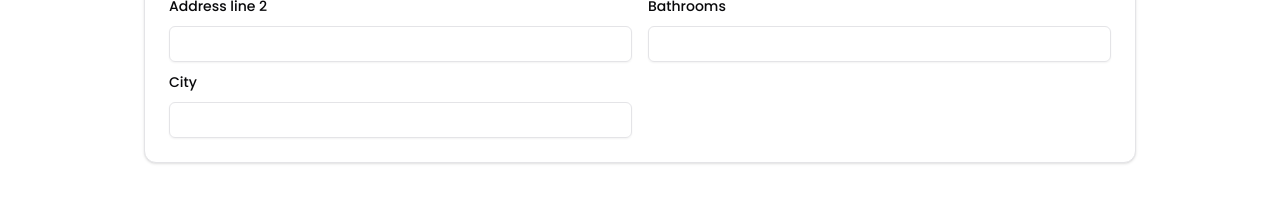
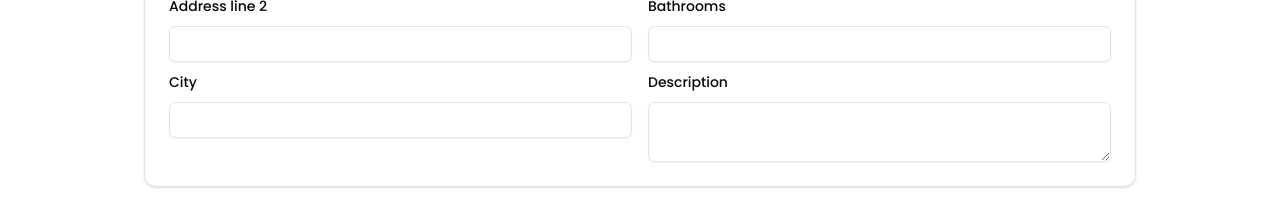
Before and after one commit to peter901/fire-homes-project, a Next.js app: page /admin-dashboard/new in a window 1280 px wide. Shown: the part 419-631 px from the top of the page. Built offline with nearby package versions, Linux system fonts and the light colour scheme; no server answers.

Commit message:
added textarea

```diff
--- a/components/ui/PropertyForm.tsx
+++ b/components/ui/PropertyForm.tsx
@@ -20,6 +20,7 @@ import {
   SelectValue,
 } from "./select";
 import { Input } from "./input";
+import { Textarea } from "./textarea";
 
 type Props = {
   handleSubmit: (data: zodInfer<typeof propertyDataSchema>) => void;
@@ -150,6 +151,19 @@ export default function PropertyForm({ handleSubmit }: Props) {
                 </FormItem>
               )}
             />
+            <FormField
+              control={form.control}
+              name="description"
+              render={({ field }) => (
+                <FormItem>
+                  <FormLabel>Description</FormLabel>
+                  <FormControl>
+                    <Textarea {...field} />
+                  </FormControl>
+                  <FormMessage />
+                </FormItem>
+              )}
+            />
           </fieldset>
         </div>
       </form>
```
